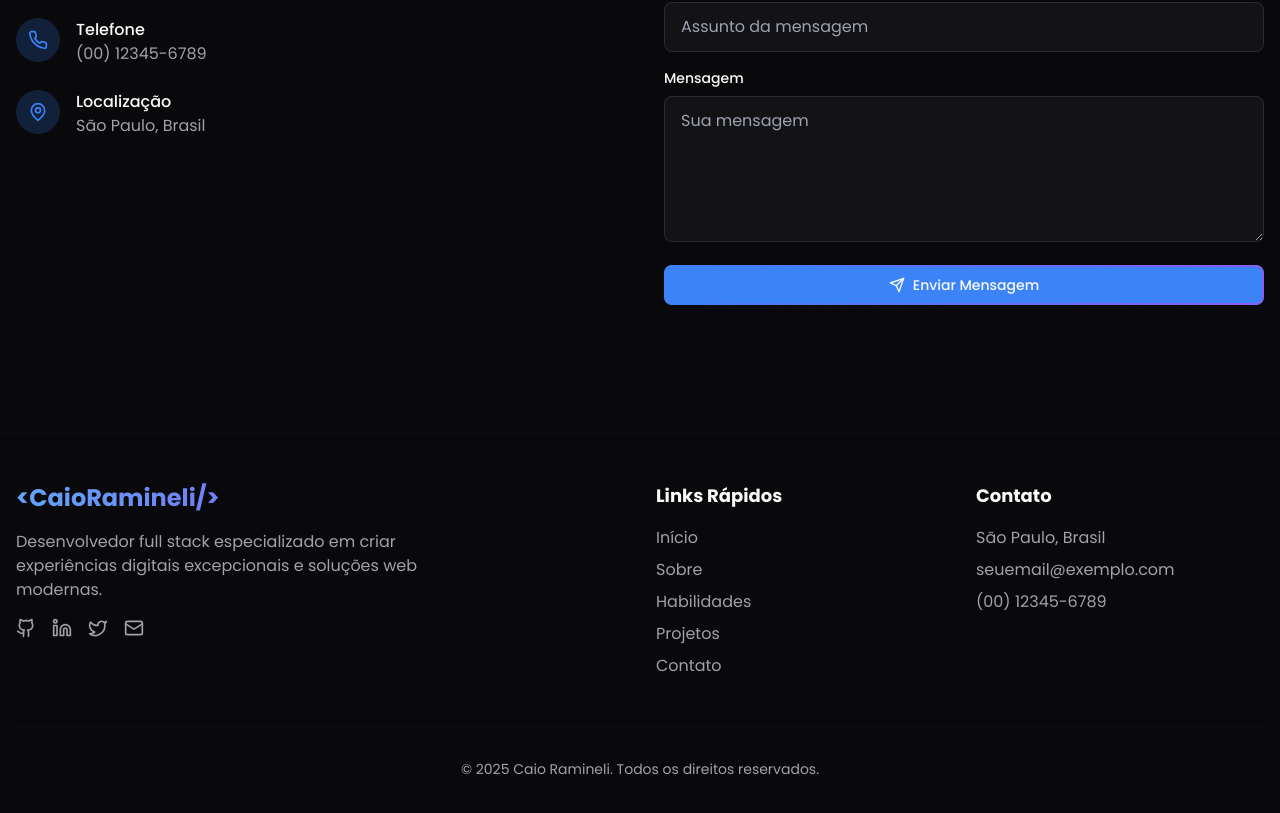
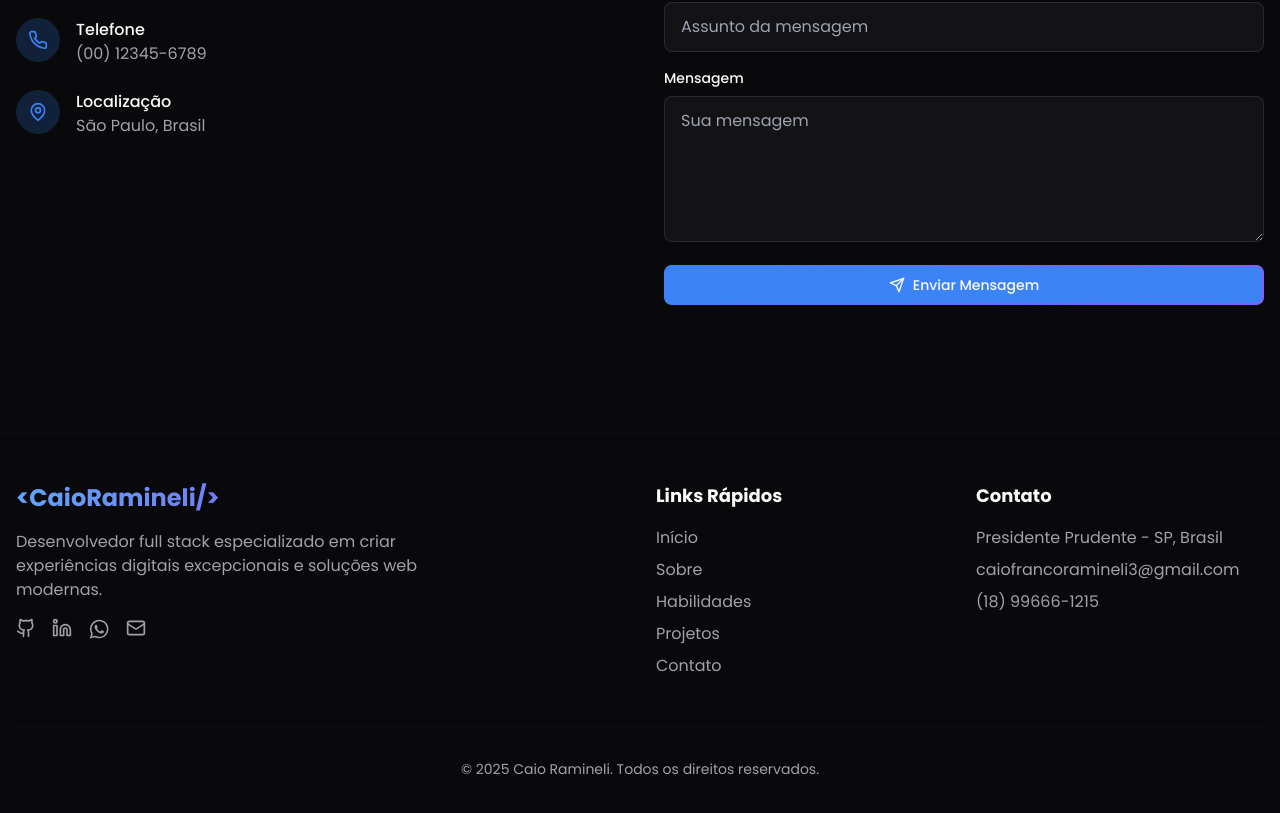
Before and after one commit to caioramineli/portfolio-v2, a React (Vite) app: page / in a window 1280 px wide. Shown: the part 4780-5593 px from the top of the page. Built offline with nearby package versions, Linux system fonts and the light colour scheme.

Commit message:
footer ok

```diff
--- a/src/components/Footer.jsx
+++ b/src/components/Footer.jsx
@@ -1,7 +1,8 @@
 
 import React from 'react';
 import { motion } from 'framer-motion';
-import { Github, Linkedin, Twitter, Mail } from 'lucide-react';
+import { Github, Linkedin, Mail } from 'lucide-react';
+import { Whatsapp } from './ui/whatsappIcon';
 
 const Footer = () => {
   const currentYear = new Date().getFullYear();
@@ -17,7 +18,7 @@ const Footer = () => {
             </p>
             <div className="flex space-x-4">
               <a
-                href="https://github.com"
+                href="https://github.com/caioramineli"
                 target="_blank"
                 rel="noopener noreferrer"
                 className="text-muted-foreground hover:text-primary transition-colors"
@@ -25,7 +26,7 @@ const Footer = () => {
                 <Github size={20} />
               </a>
               <a
-                href="https://linkedin.com"
+                href="https://linkedin.com/in/caioramineli"
                 target="_blank"
                 rel="noopener noreferrer"
                 className="text-muted-foreground hover:text-primary transition-colors"
@@ -33,15 +34,15 @@ const Footer = () => {
                 <Linkedin size={20} />
               </a>
               <a
-                href="https://twitter.com"
+                href="https://wa.me/5518996661215"
                 target="_blank"
                 rel="noopener noreferrer"
                 className="text-muted-foreground hover:text-primary transition-colors"
               >
-                <Twitter size={20} />
+                <Whatsapp size={20} />
               </a>
               <a
-                href="mailto:seuemail@exemplo.com"
+                href="mailto:caiofrancoramineli3@gmail.com"
                 className="text-muted-foreground hover:text-primary transition-colors"
               >
                 <Mail size={20} />
@@ -99,18 +100,18 @@ const Footer = () => {
             <h4 className="font-bold text-lg mb-4">Contato</h4>
             <ul className="space-y-2">
               <li className="text-muted-foreground">
-                São Paulo, Brasil
+                Presidente Prudente - SP, Brasil
               </li>
               <li>
                 <a
-                  href="mailto:seuemail@exemplo.com"
+                  href="mailto:caiofrancoramineli3@gmail.com"
                   className="text-muted-foreground hover:text-primary transition-colors"
                 >
-                  seuemail@exemplo.com
+                  caiofrancoramineli3@gmail.com
                 </a>
               </li>
               <li className="text-muted-foreground">
-                (00) 12345-6789
+                (18) 99666-1215
               </li>
             </ul>
           </div>
```
